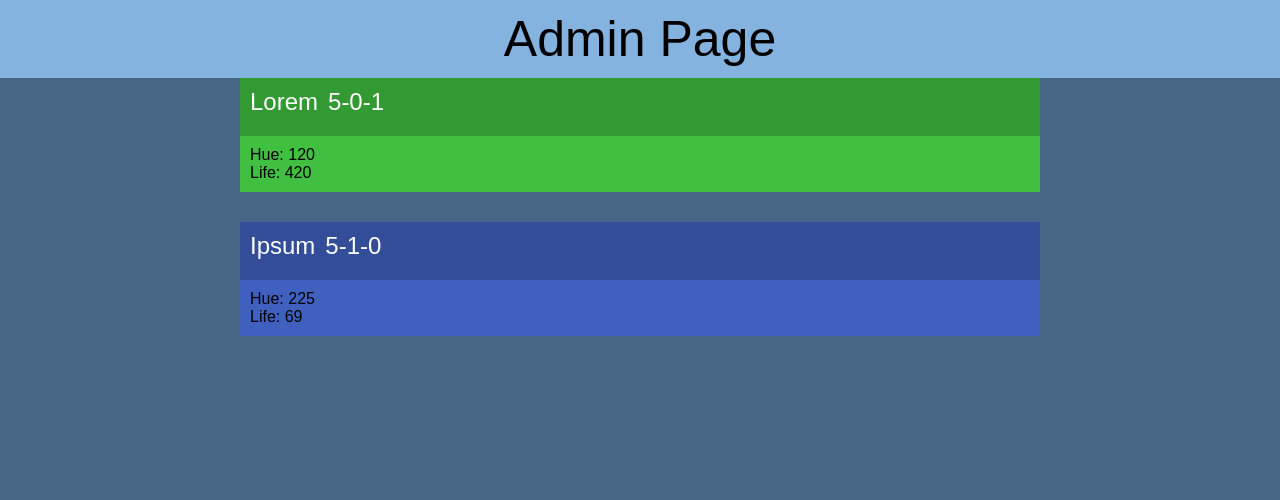
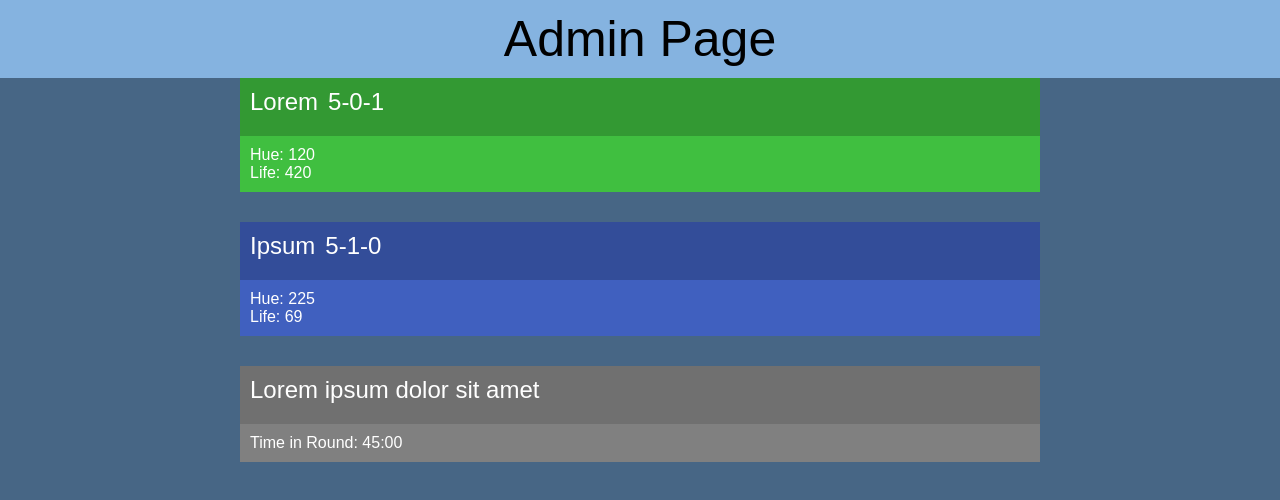
Before and after one commit to PixlRush/MTGLife, a plain HTML site: page admin.html in a window 1280 px wide. Drawn offline with Linux system fonts and the light colour scheme.

Commit message:
Added admin page info for all features

```diff
--- a/admin.css
+++ b/admin.css
@@ -11,22 +11,23 @@ header{
 	padding: 10px 0;
 }
 
-.player{
+.container{
 	max-width: 800px;
 	width: 80%;
 	margin: auto;
 	background-color: #808080;
 	margin-bottom: 30px;
+	color: #ffffff;
+	font-size: 24px;
 }
 
 .info{
-	font-size: 24px;
-	color: #ffffff;
 	display: flex;
 	align-content: center;
 	flex-direction: row;
 	padding: 10px;
 	padding-bottom: 20px;
+	background-color: #707070;
 }
 
 .name{
@@ -42,4 +43,10 @@ header{
 
 .stats{
 	padding: 10px;
+	font-size: 16px;
 }
+
+.timer{
+	padding: 10px;
+	font-size: 16px;
+}
--- a/admin.html
+++ b/admin.html
@@ -3,7 +3,7 @@
 </head>
 <body>
 	<header>Admin Page</header>
-	<div class="player" id="player1">
+	<div class="container" id="player1">
 		<div class="info" id="info1">
 			<div class="name" id="name1">NAME NULL</div>
 			<div class="record" id="record1">RECORD NULL</div>
@@ -13,7 +13,7 @@
 			<div class="life" id="life1">LIFE NULL</div>
 		</div>
 	</div>
-	<div class="player" id="player2">
+	<div class="container" id="player2">
 		<div class="info" id="info2">
 			<div class="name" id="name2">NAME NULL</div>
 			<div class="record" id="record2">RECORD NULL</div>
@@ -23,6 +23,10 @@
 			<div class="life" id="life2">LIFE NULL</div>
 		</div>
 	</div>
+	<div class="container" id="info">
+		<div class="info" id="status">STATUS NULL</div>
+		<div class="timer" id="timer">TIMER NULL</div>
+	</div>
 	<script src=./admin.js></script>
 </body>
 <!--
--- a/admin.js
+++ b/admin.js
@@ -23,6 +23,7 @@ function XMLRead (xml) {
     'hsl(' + p1.getElementsByTagName('color')[0].textContent + ', 50%, 50%)'
   document.getElementById('info1').style.backgroundColor =
       'hsl(' + p1.getElementsByTagName('color')[0].textContent + ', 50%, 40%)'
+
   // Deal with Second Player Items
   var p2 = xmlDoc.getElementsByTagName('player2')[0]
   document.getElementById('name2').textContent =
@@ -37,4 +38,10 @@ function XMLRead (xml) {
     'hsl(' + p2.getElementsByTagName('color')[0].textContent + ', 50%, 50%)'
   document.getElementById('info2').style.backgroundColor =
       'hsl(' + p2.getElementsByTagName('color')[0].textContent + ', 50%, 40%)'
+
+  // Deal with Timer
+  document.getElementById('timer').textContent =
+    "Time in Round: " + xmlDoc.getElementsByTagName('timer')[0].textContent
+  document.getElementById('status').textContent =
+    xmlDoc.getElementsByTagName('status')[0].textContent
 }
```
